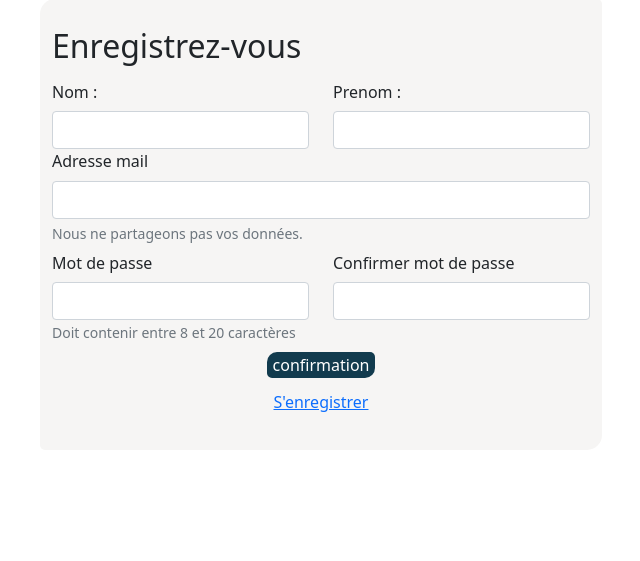
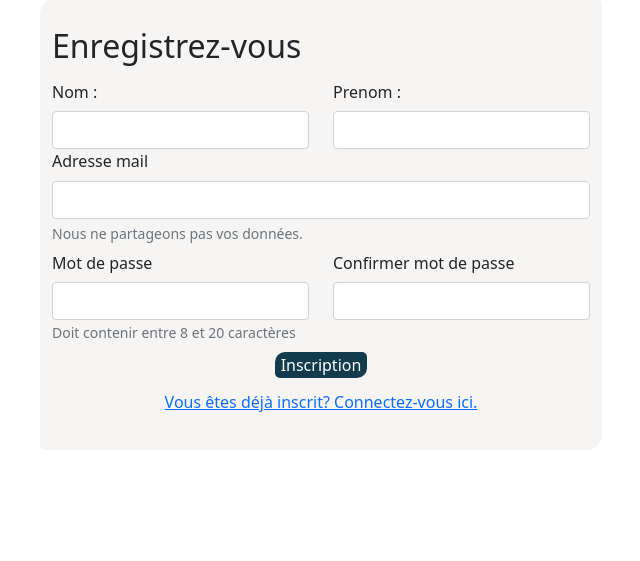
Before and after one commit to lahcen13/lePresageHackathon, a PHP site: page /index.php?request=30 in a window 1280 px wide. Shown: the part 135-696 px from the top of the page, without its empty margins (319-959 px from the left). Run offline with PHP 8.4, Linux system fonts and the light colour scheme; some libraries are stand-ins or nearby versions.

Commit message:
Register form fixes

```diff
--- a/controller/c_register.php
+++ b/controller/c_register.php
@@ -8,7 +8,7 @@ if (!isset($_REQUEST['action'])) {
 switch ($_REQUEST['action']) {
     case NouveauCompte:
         if(isset($_REQUEST['error']) and $_REQUEST['error']==='differentPwds'){
-            echo 'You have to enter the same password twice';
+            echo 'You have to enter the same password twice.';
         }
         include('./view/v_register.php');
         break;
--- a/view/v_register.php
+++ b/view/v_register.php
@@ -46,9 +46,9 @@ require_once './view/v_head.html';
                     </span>
                 </div>
                 <div class="btn_log">
-                    <button type=" submit" name="submitRegister" class="button">confirmation</button>
+                    <button type=" submit" name="submitRegister" class="button">Inscription</button>
                 </div>
-                <a href="index.php?request=20" class="btn_log"> S'enregistrer</a>
+                <a href="index.php?" class="btn_log"> Vous êtes déjà inscrit? Connectez-vous ici.</a>
             </form>
         </div>
     </div>
```
